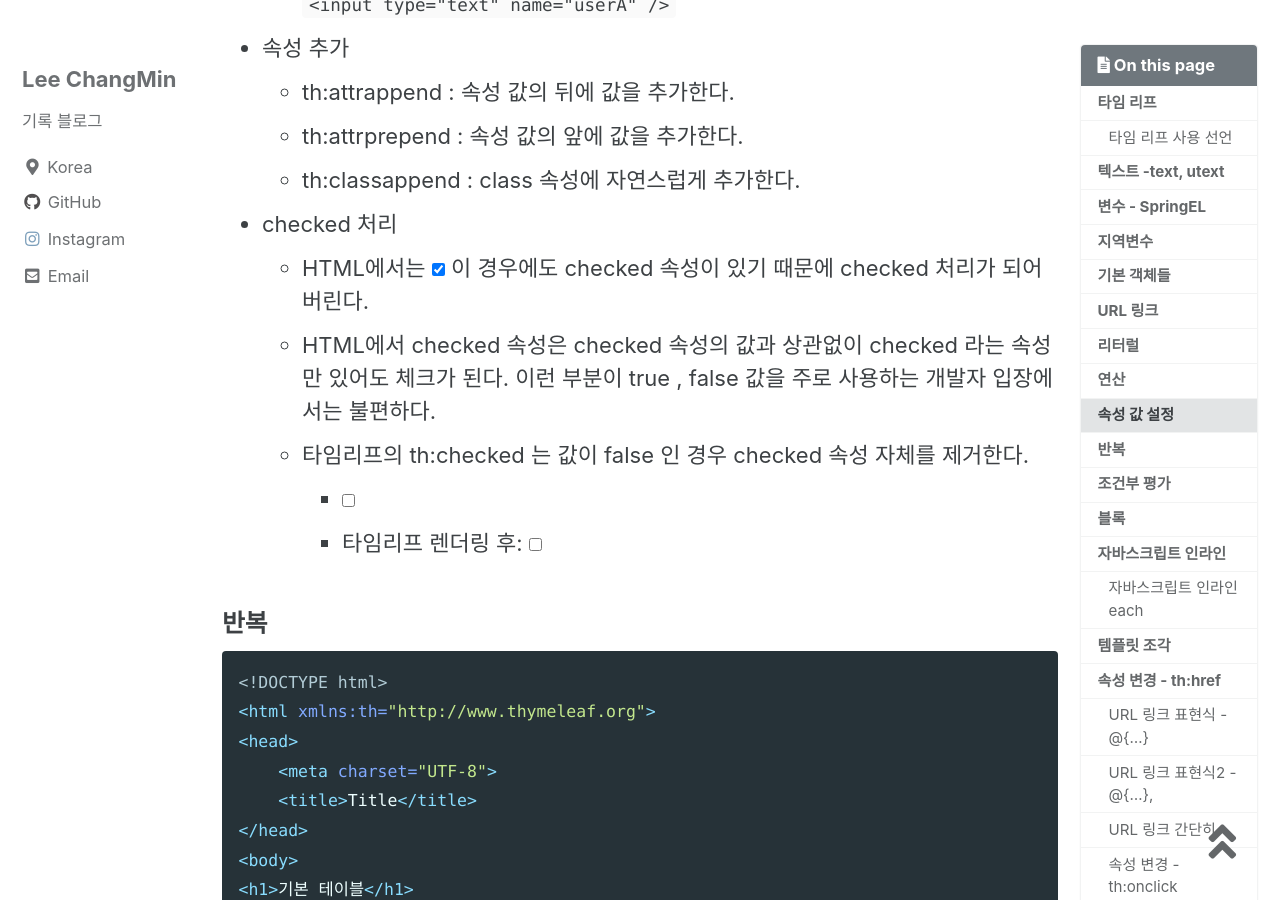
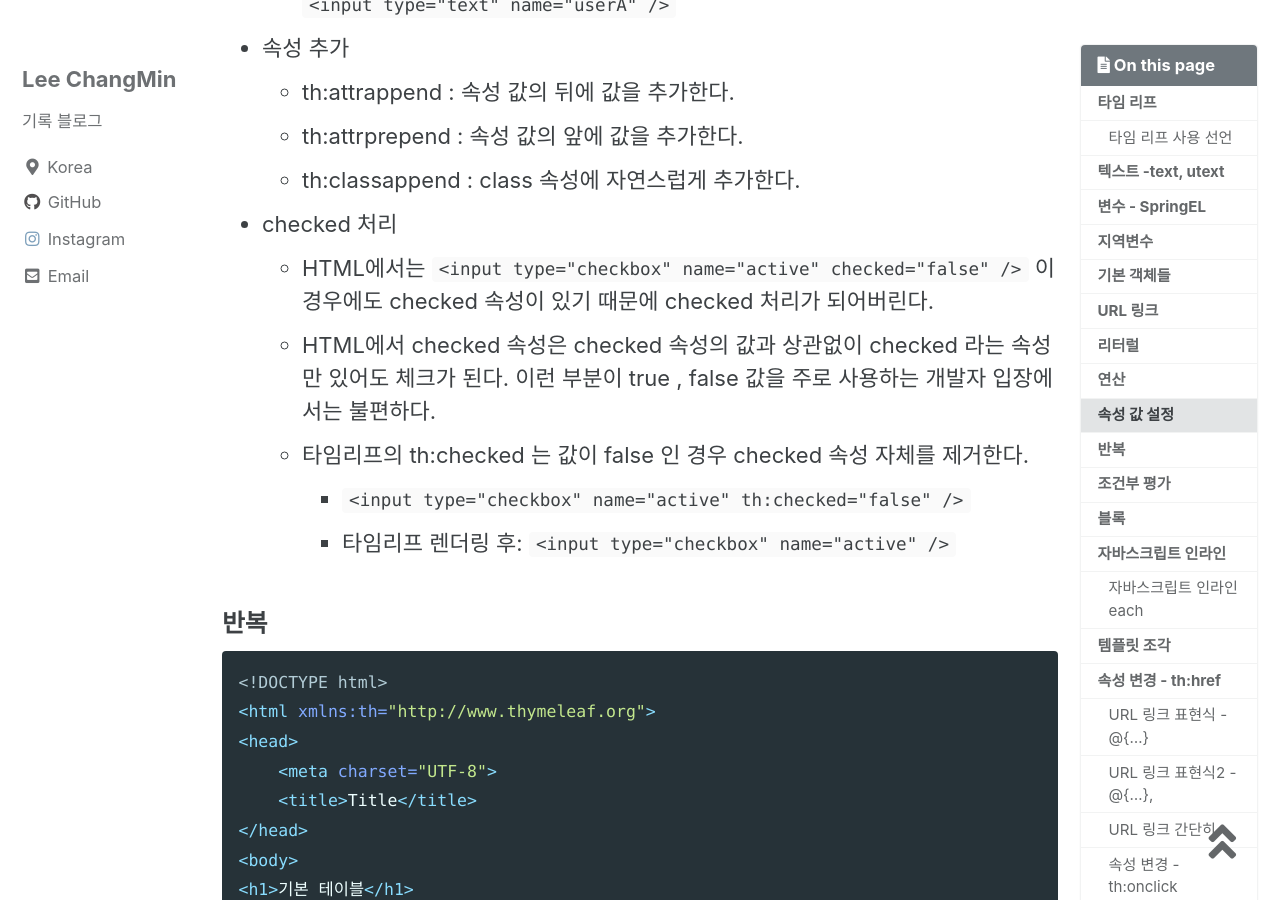
Before and after one commit to changmin2/changmin2.github.io, a Jekyll site: the page built from _posts/2022-06-26-타임리프.md, in a window 1280 px wide and 900 px high, scrolled down 8986 px. Built offline with Jekyll 4.4.1, drawn with Linux system fonts in a browser that asks for light colours; cached includes are drawn as plain includes; comment, search, counter and statistics services are not loaded; some of the changed text lies outside the part shown.

Commit message:
타임리프 정리

````diff
--- a/_posts/2022-06-26-타임리프.md
+++ b/_posts/2022-06-26-타임리프.md
@@ -274,11 +274,11 @@ static class HelloBean {
     * th:attrprepend : 속성 값의 앞에 값을 추가한다.
     * th:classappend : class 속성에 자연스럽게 추가한다.
 - checked 처리
-    * HTML에서는 <input type="checkbox" name="active" checked="false" /> 이 경우에도 checked 속성이 있기 때문에 checked 처리가 되어버린다.
+    * HTML에서는 ```<input type="checkbox" name="active" checked="false" />``` 이 경우에도 checked 속성이 있기 때문에 checked 처리가 되어버린다.
     * HTML에서 checked 속성은 checked 속성의 값과 상관없이 checked 라는 속성만 있어도 체크가 된다. 이런 부분이 true , false 값을 주로 사용하는 개발자 입장에서는 불편하다.
     * 타임리프의 th:checked 는 값이 false 인 경우 checked 속성 자체를 제거한다.
-        + <input type="checkbox" name="active" th:checked="false" />
-        + 타임리프 렌더링 후: <input type="checkbox" name="active" />
+        + ```<input type="checkbox" name="active" th:checked="false" />```
+        + 타임리프 렌더링 후: ```<input type="checkbox" name="active" />```
 
 ### 반복
 
@@ -329,11 +329,11 @@ static class HelloBean {
 </html>
 ```
 - 반복 기능
-    * <tr th:each="user : ${users}">
+    * ```<tr th:each="user : ${users}">```
     * 반복시 오른쪽 컬렉션( ${users} )의 값을 하나씩 꺼내서 왼쪽 변수( user )에 담아서 태그를 반복 실행합니다.
     * th:each 는 List 뿐만 아니라 배열, java.util.Iterable , java.util.Enumeration 을 구현한 모든 객체를 반복에 사용할 수 있습니다. Map 도 사용할 수 있는데 이 경우 변수에 담기는 값은 Map.Entry입니다.
 - 반복 상태 유지
-    * <tr th:each="user, userStat : ${users}">
+    * ```<tr th:each="user, userStat : ${users}">```
     * 반복의 두번째 파라미터를 설정해서 반복의 상태를 확인 할 수 있습니다.
     * 두번째 파라미터는 생략 가능한데, 생략하면 지정한 변수명( user ) + Stat 가 됩니다. 여기서는 user + Stat = userStat 이므로 생략 가능합니다.
 - 반복 상태 유지 기능
@@ -353,7 +353,7 @@ static class HelloBean {
 - if, unless
     * 타임리프는 해당 조건이 맞지 않으면 태그 자체를 렌더링하지 않는다.
     * 만약 다음 조건이 false 인 경우 <span>...<span> 부분 자체가 렌더링 되지 않고 사라진다.
-    * <span th:text="'미성년자'" th:if="${user.age lt 20}"></span>
+    * ```<span th:text="'미성년자'" th:if="${user.age lt 20}"></span>```
 - switch
     * *은 만족하는 조건이 없을 때 사용하는 디폴트이다.
 
````
